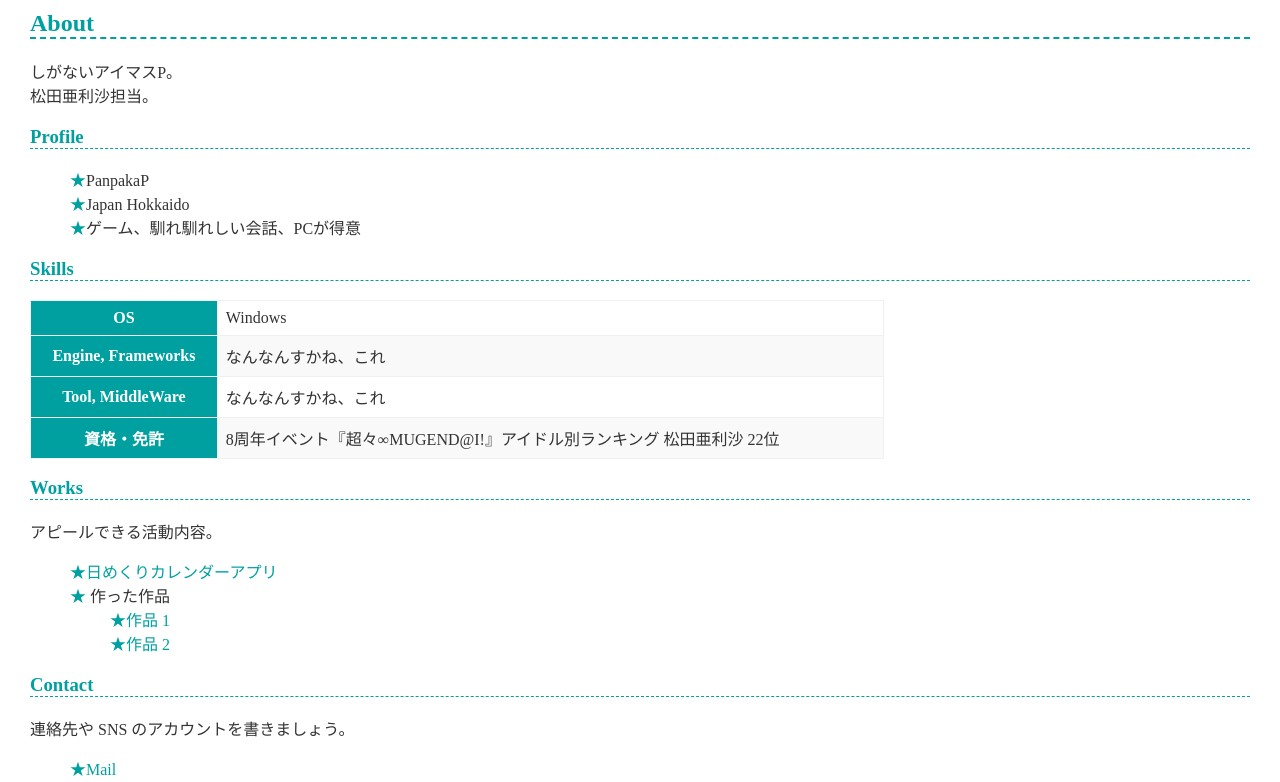
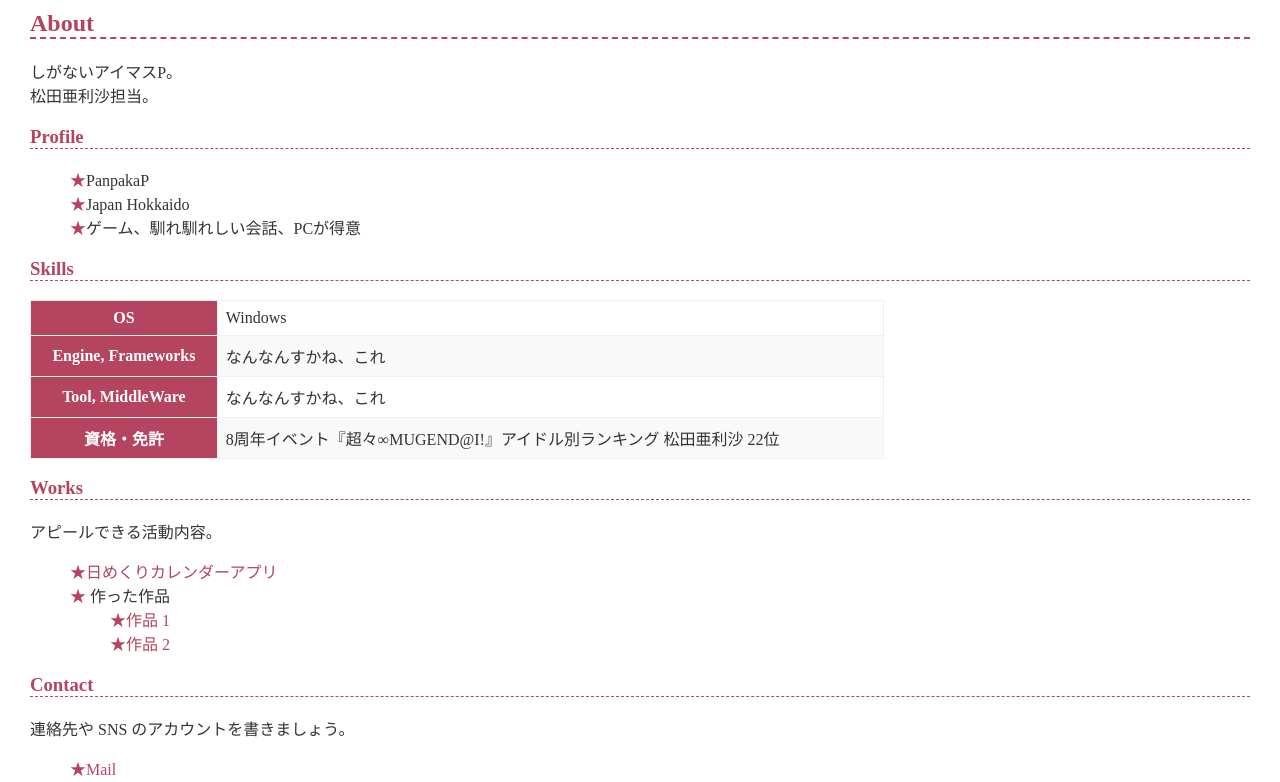
Before and after one commit to PanpakaP/PanpakaP.github.io, a plain HTML site: page index.html in a window 1280 px wide. Shown: the part 103-885 px from the top of the page. Drawn offline with Linux system fonts and the light colour scheme.

Commit message:
Update style.css
カラー変更

```diff
--- a/style.css
+++ b/style.css
@@ -3,7 +3,7 @@
 -------------------- */
 
 :root {
-  --theme-color: #00a0a0;
+  --theme-color: #b54461;
 }
 
 * {
```
